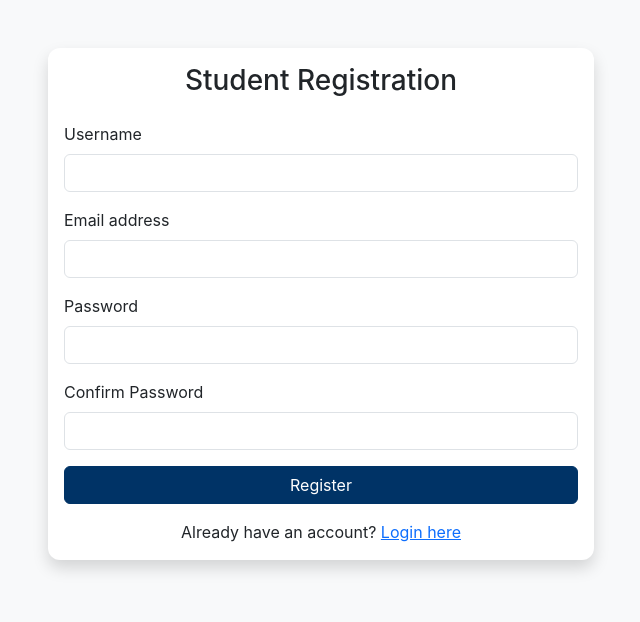
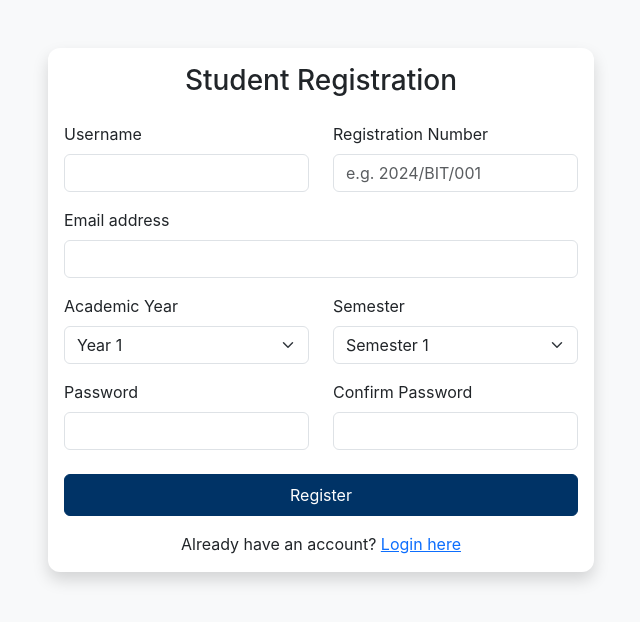
Before and after one commit to enochmicahf/kiu-online--system, a PHP site: page /register.php in a window 1280 px wide. Shown: the top 622 px of the page, without its empty margins (319-959 px from the left). Run offline with PHP 8.4, Linux system fonts and the light colour scheme.

Commit message:
feat: add student academic details and admin feedback features
- Expanded the student registration and profile to include Registration Number, Academic Year (1-5), and Semester (1-3).
- Implemented an "Approved" status for complaints in the administrative workflow.
- Added a staff feedback/remarks section to the complaint review process, allowing administrators to provide direct feedback to students.
- Updated the complaint detail view to display student registration and academic details to staff.
- Integrated staff feedback display on the student's complaint view with clear, highlighted styling.
- Refined the database schema to support these new fields and statuses.
- Updated dashboard status badges to include the new 'Approved' status.

Co-authored-by: enochmicahf <237045993+enochmicahf@users.noreply.github.com>

```diff
--- a/dashboard.php
+++ b/dashboard.php
@@ -137,6 +137,7 @@ include 'includes/header.php';
                             <?php foreach ($recent_complaints as $c):
                                 $status_class = match($c['status']) {
                                     'pending' => 'bg-warning',
+                                    'approved' => 'bg-primary',
                                     'in_progress' => 'bg-info',
                                     'resolved' => 'bg-success',
                                     'closed' => 'bg-secondary',
--- a/database.sql
+++ b/database.sql
@@ -7,6 +7,9 @@ CREATE TABLE users (
     email VARCHAR(100) NOT NULL UNIQUE,
     password VARCHAR(255) NOT NULL,
     role ENUM('student', 'staff', 'admin') DEFAULT 'student',
+    reg_number VARCHAR(50),
+    year INT,
+    semester INT,
     created_at TIMESTAMP DEFAULT CURRENT_TIMESTAMP
 );
 
@@ -23,7 +26,8 @@ CREATE TABLE complaints (
     title VARCHAR(200) NOT NULL,
     description TEXT NOT NULL,
     attachment VARCHAR(255),
-    status ENUM('pending', 'in_progress', 'resolved', 'closed') DEFAULT 'pending',
+    status ENUM('pending', 'approved', 'in_progress', 'resolved', 'closed') DEFAULT 'pending',
+    admin_remarks TEXT,
     created_at TIMESTAMP DEFAULT CURRENT_TIMESTAMP,
     updated_at TIMESTAMP DEFAULT CURRENT_TIMESTAMP ON UPDATE CURRENT_TIMESTAMP,
     FOREIGN KEY (student_id) REFERENCES users(id) ON DELETE CASCADE,
--- a/register.php
+++ b/register.php
@@ -15,18 +15,21 @@ if ($_SERVER['REQUEST_METHOD'] == 'POST') {
     $email = trim($_POST['email']);
     $password = $_POST['password'];
     $confirm_password = $_POST['confirm_password'];
+    $reg_number = trim($_POST['reg_number']);
+    $year = $_POST['year'];
+    $semester = $_POST['semester'];
 
     if ($password !== $confirm_password) {
         $error = "Passwords do not match.";
     } else {
-        $stmt = $pdo->prepare("SELECT id FROM users WHERE username = ? OR email = ?");
-        $stmt->execute([$username, $email]);
+        $stmt = $pdo->prepare("SELECT id FROM users WHERE username = ? OR email = ? OR (reg_number = ? AND reg_number != '')");
+        $stmt->execute([$username, $email, $reg_number]);
         if ($stmt->fetch()) {
-            $error = "Username or Email already exists.";
+            $error = "Username, Email, or Registration Number already exists.";
         } else {
             $hashed_password = password_hash($password, PASSWORD_DEFAULT);
-            $stmt = $pdo->prepare("INSERT INTO users (username, email, password, role) VALUES (?, ?, ?, 'student')");
-            if ($stmt->execute([$username, $email, $hashed_password])) {
+            $stmt = $pdo->prepare("INSERT INTO users (username, email, password, role, reg_number, year, semester) VALUES (?, ?, ?, 'student', ?, ?, ?)");
+            if ($stmt->execute([$username, $email, $hashed_password, $reg_number, $year, $semester])) {
                 $success = "Registration successful. <a href='login.php'>Login here</a>";
             } else {
                 $error = "Something went wrong. Please try again.";
@@ -56,23 +59,51 @@ if ($_SERVER['REQUEST_METHOD'] == 'POST') {
                         <div class="alert alert-success"><?php echo $success; ?></div>
                     <?php endif; ?>
                     <form method="POST">
-                        <div class="mb-3">
+                        <div class="row">
+                            <div class="col-md-6 mb-3">
                                 <label class="form-label">Username</label>
                                 <input type="text" name="username" class="form-control" required>
+                            </div>
+                            <div class="col-md-6 mb-3">
+                                <label class="form-label">Registration Number</label>
+                                <input type="text" name="reg_number" class="form-control" required placeholder="e.g. 2024/BIT/001">
+                            </div>
                         </div>
                         <div class="mb-3">
                             <label class="form-label">Email address</label>
                             <input type="email" name="email" class="form-control" required>
                         </div>
-                        <div class="mb-3">
+                        <div class="row">
+                            <div class="col-md-6 mb-3">
+                                <label class="form-label">Academic Year</label>
+                                <select name="year" class="form-select" required>
+                                    <option value="1">Year 1</option>
+                                    <option value="2">Year 2</option>
+                                    <option value="3">Year 3</option>
+                                    <option value="4">Year 4</option>
+                                    <option value="5">Year 5</option>
+                                </select>
+                            </div>
+                            <div class="col-md-6 mb-3">
+                                <label class="form-label">Semester</label>
+                                <select name="semester" class="form-select" required>
+                                    <option value="1">Semester 1</option>
+                                    <option value="2">Semester 2</option>
+                                    <option value="3">Semester 3</option>
+                                </select>
+                            </div>
+                        </div>
+                        <div class="row">
+                            <div class="col-md-6 mb-3">
                                 <label class="form-label">Password</label>
                                 <input type="password" name="password" class="form-control" required>
                             </div>
-                        <div class="mb-3">
+                            <div class="col-md-6 mb-3">
                                 <label class="form-label">Confirm Password</label>
                                 <input type="password" name="confirm_password" class="form-control" required>
                             </div>
-                        <button type="submit" class="btn btn-primary w-100">Register</button>
+                        </div>
+                        <button type="submit" class="btn btn-primary w-100 py-2 mt-2">Register</button>
                     </form>
                     <div class="mt-3 text-center">
                         Already have an account? <a href="login.php">Login here</a>
```
Also changed, not shown: profile.php (+31 -2 lines), view_complaint.php (+31 -12 lines). Lines whose indentation alone changed are shown as unchanged.
